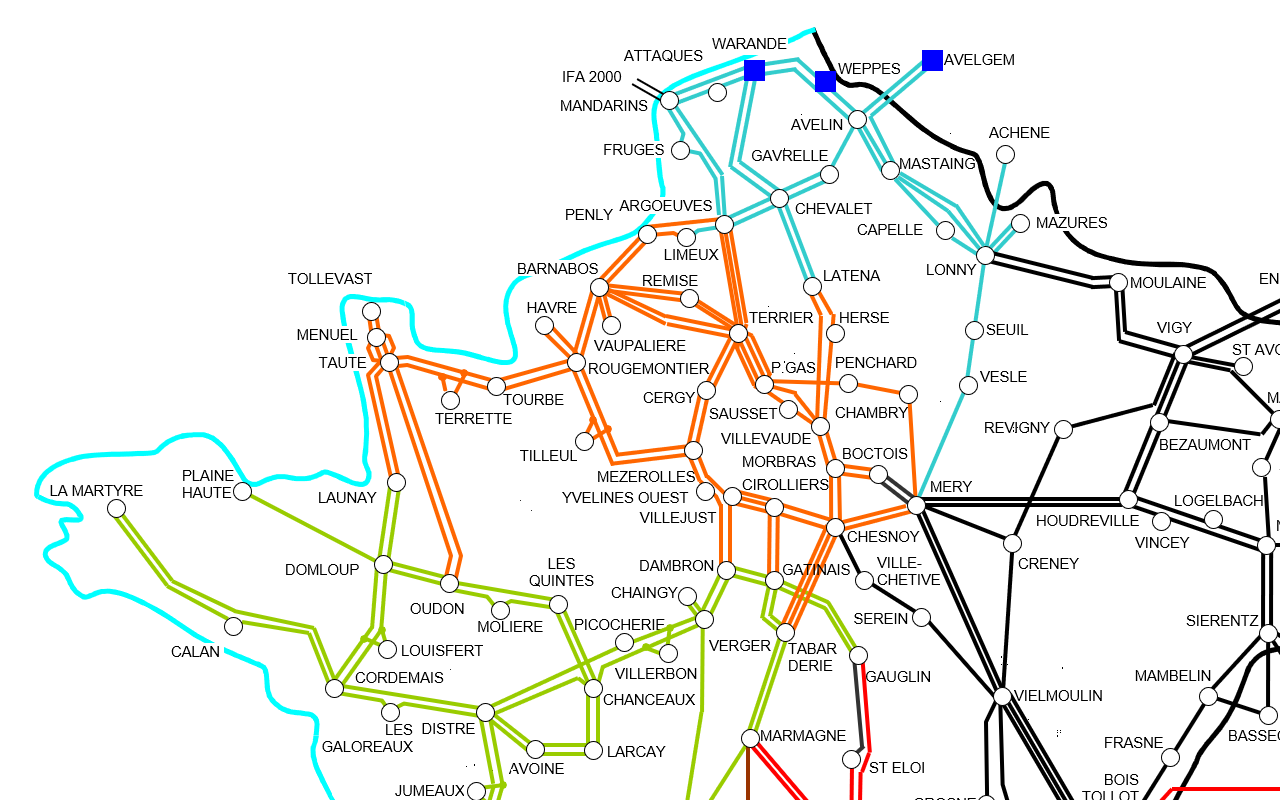
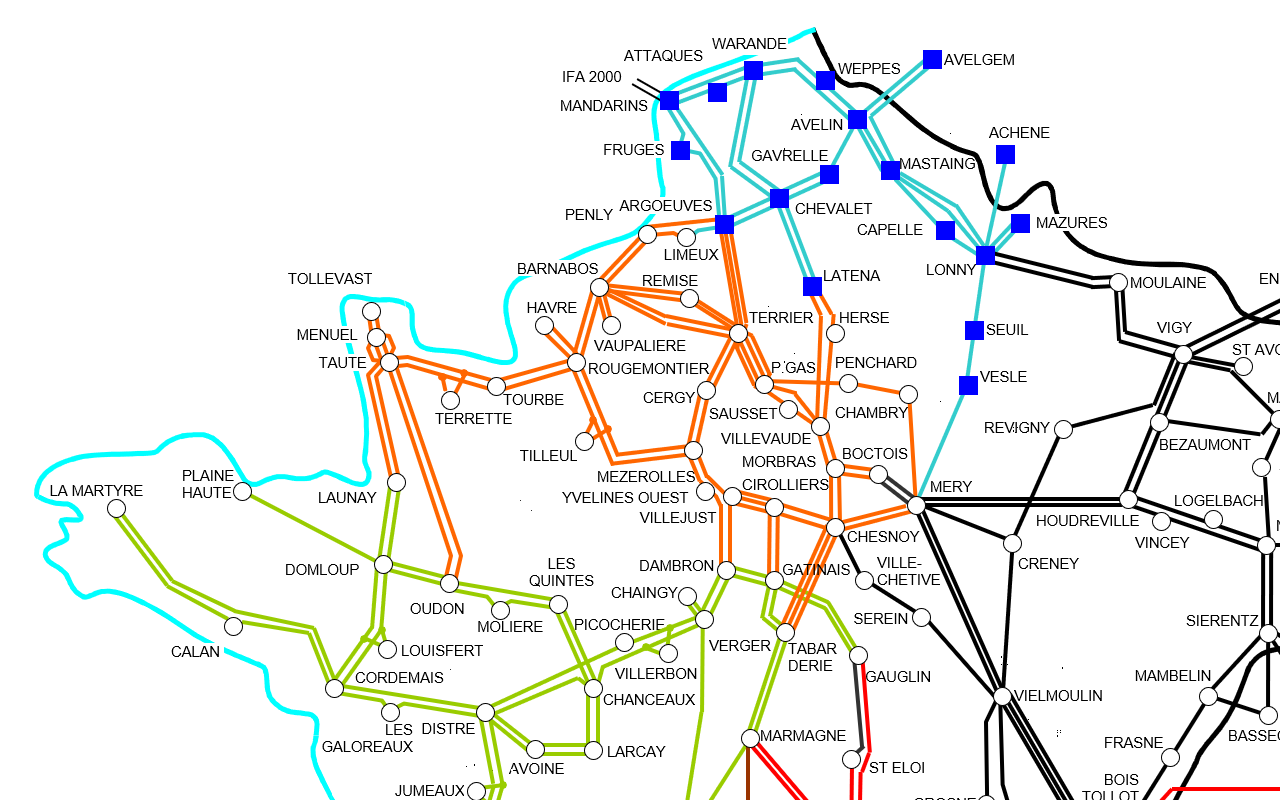
Before and after one commit to SetiZ/Manfred, a plain HTML site: page index.html in a window 1280 px wide. Shown: the top 800 px of the page. Drawn offline with nearby package versions, Linux system fonts and the light colour scheme.

Commit message:
add more cities

```diff
--- a/index.html
+++ b/index.html
@@ -14,26 +14,27 @@
 		</select>
 	</div>
 	<div class="map">
+		<!-- <img class="map-image" src="carte.png"> -->
 		<img class="map-image" src="Capture.PNG">
 		<div class="dots">
 			<div class="dot warande"></div>
 			<div class="dot weppes"></div>
 			<div class="dot avelgem"></div>
-			<div class="dot"></div>
-			<div class="dot"></div>
-			<div class="dot"></div>
-			<div class="dot"></div>
-			<div class="dot"></div>
-			<div class="dot"></div>
-			<div class="dot"></div>
-			<div class="dot"></div>
-			<div class="dot"></div>
-			<div class="dot"></div>
-			<div class="dot"></div>
-			<div class="dot"></div>
-			<div class="dot"></div>
-			<div class="dot"></div>
-			<div class="dot"></div>
+			<div class="dot avelin"></div>
+			<div class="dot attaques"></div>
+			<div class="dot mandarins"></div>
+			<div class="dot fruges"></div>
+			<div class="dot gavrelle"></div>
+			<div class="dot mastaing"></div>
+			<div class="dot achene"></div>
+			<div class="dot chevalet"></div>
+			<div class="dot argoeuves"></div>
+			<div class="dot capelle"></div>
+			<div class="dot mazures"></div>
+			<div class="dot lonny"></div>
+			<div class="dot latena"></div>
+			<div class="dot seuil"></div>
+			<div class="dot vesle"></div>
 			<div class="dot"></div>
 			<div class="dot"></div>
 			<div class="dot"></div>
--- a/style.css
+++ b/style.css
@@ -12,123 +12,98 @@ body, .map {
 
 .dot {
 	position:absolute;
-	width:21px;
-	height:21px;
+	width:19px;
+	height:19px;
 	background:blue;
 	cursor: pointer;
 }
 
 .warande {
-	top: 60px;
-	left: 744px;
+    top: 61px;
+    left: 744px;
 }
 
 .weppes {
-	top: 71px;
-	left: 815px;
+    top: 71px;
+    left: 816px;
 }
 
 .avelgem {
 	top: 50px;
-	left: 922px;
+    left: 923px;
 }
 
-.warande {
-	top: 60px;
-	left: 744px;
+.avelin {
+    top: 110px;
+    left: 848px;
 }
 
-.warande {
-	top: 60px;
-	left: 744px;
+.attaques {
+    top: 83px;
+    left: 708px;
 }
 
-.warande {
-	top: 60px;
-	left: 744px;
+.mandarins {
+    top: 91px;
+    left: 660px;
 }
 
-.warande {
-	top: 60px;
-	left: 744px;
+.fruges {
+    top: 141px;
+    left: 671px;
 }
 
-.warande {
-	top: 60px;
-	left: 744px;
+.gavrelle {
+    top: 165px;
+    left: 820px;
 }
 
-.warande {
-	top: 60px;
-	left: 744px;
+.mastaing {
+    top: 161px;
+    left: 881px;
 }
 
-.warande {
-	top: 60px;
-	left: 744px;
+.achene {
+    top: 145px;
+    left: 996px;
 }
 
-.warande {
-	top: 60px;
-	left: 744px;
+.chevalet {
+    top: 189px;
+    left: 770px;
 }
 
-.warande {
-	top: 60px;
-	left: 744px;
+.argoeuves {
+    top: 215px;
+    left: 715px;
 }
 
-.warande {
-	top: 60px;
-	left: 744px;
+.capelle {
+    top: 221px;
+    left: 936px;
 }
 
-.warande {
-	top: 60px;
-	left: 744px;
+.mazures {
+    top: 214px;
+    left: 1011px;
 }
 
-.warande {
-	top: 60px;
-	left: 744px;
+.lonny {
+    top: 246px;
+    left: 976px;
 }
 
-.warande {
-	top: 60px;
-	left: 744px;
+.latena {
+	top: 277px;
+    left: 803px;
 }
 
-.warande {
-	top: 60px;
-	left: 744px;
+.seuil {
+	top: 321px;
+    left: 965px;
 }
 
-.warande {
-	top: 60px;
-	left: 744px;
+.vesle {
+    top: 376px;
+    left: 959px;
 }
-
-.warande {
-	top: 60px;
-	left: 744px;
-}
-
-.warande {
-	top: 60px;
-	left: 744px;
-}
-
-.warande {
-	top: 60px;
-	left: 744px;
-}
-
-.warande {
-	top: 60px;
-	left: 744px;
-}
-
-.warande {
-	top: 60px;
-	left: 744px;
-}
```
Also changed, not shown: carte.png (added), liste.txt (added).
